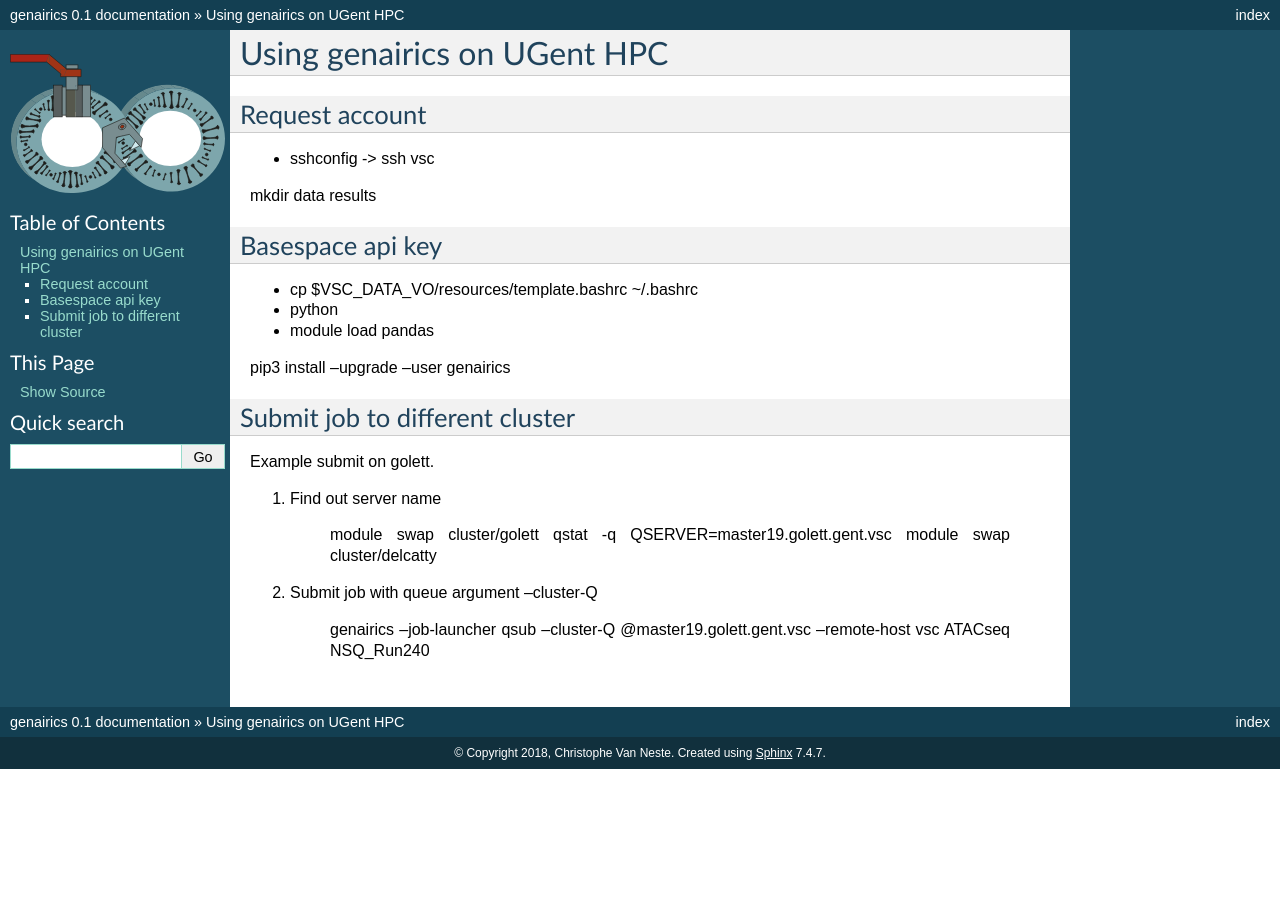
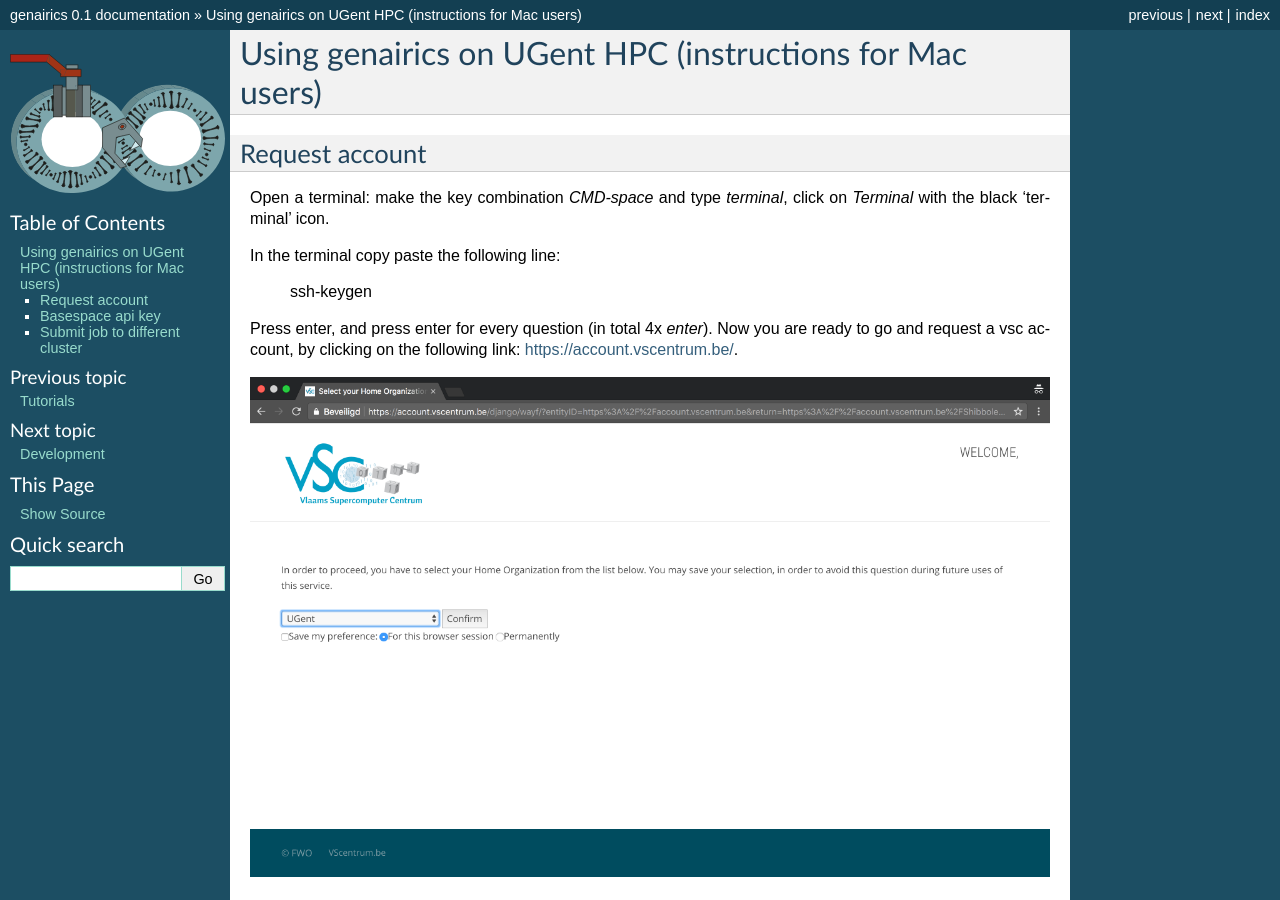
Before and after one commit to beukueb/genairics, a Sphinx documentation site: the page built from docs/vsc.rst, in a window 1280 px wide and 900 px high. Built offline with Sphinx 7.4.7, drawn with Linux system fonts in a browser that asks for light colours; some of the changed text lies outside the part shown.

Commit message:
vsc docs

```diff
--- a/docs/index.rst
+++ b/docs/index.rst
@@ -11,6 +11,7 @@ Welcome to genairics's documentation!
    :caption: Contents:
 
    tutorials
+   vsc
    development
 
 Indices and tables
--- a/docs/vsc.rst
+++ b/docs/vsc.rst
@@ -1,8 +1,21 @@
-Using genairics on UGent HPC
-----------------------------
+Using genairics on UGent HPC (instructions for Mac users)
+---------------------------------------------------------
 
 Request account
 ===============
+
+Open a terminal: make the key combination `CMD-space` and type
+`terminal`, click on `Terminal` with the black 'terminal' icon.
+
+In the terminal copy paste the following line:
+
+    ssh-keygen
+
+Press enter, and press enter for every question (in total 4x `enter`).
+Now you are ready to go and request a vsc account, by clicking on the
+following link: `https://account.vscentrum.be/ <https://account.vscentrum.be/>`_.
+
+.. image:: /images/vsc/request_account_startscreen.png
 
 * sshconfig -> ssh vsc
 
```
Also changed, not shown: docs/images/vsc/request_account_startscreen.png (added).
